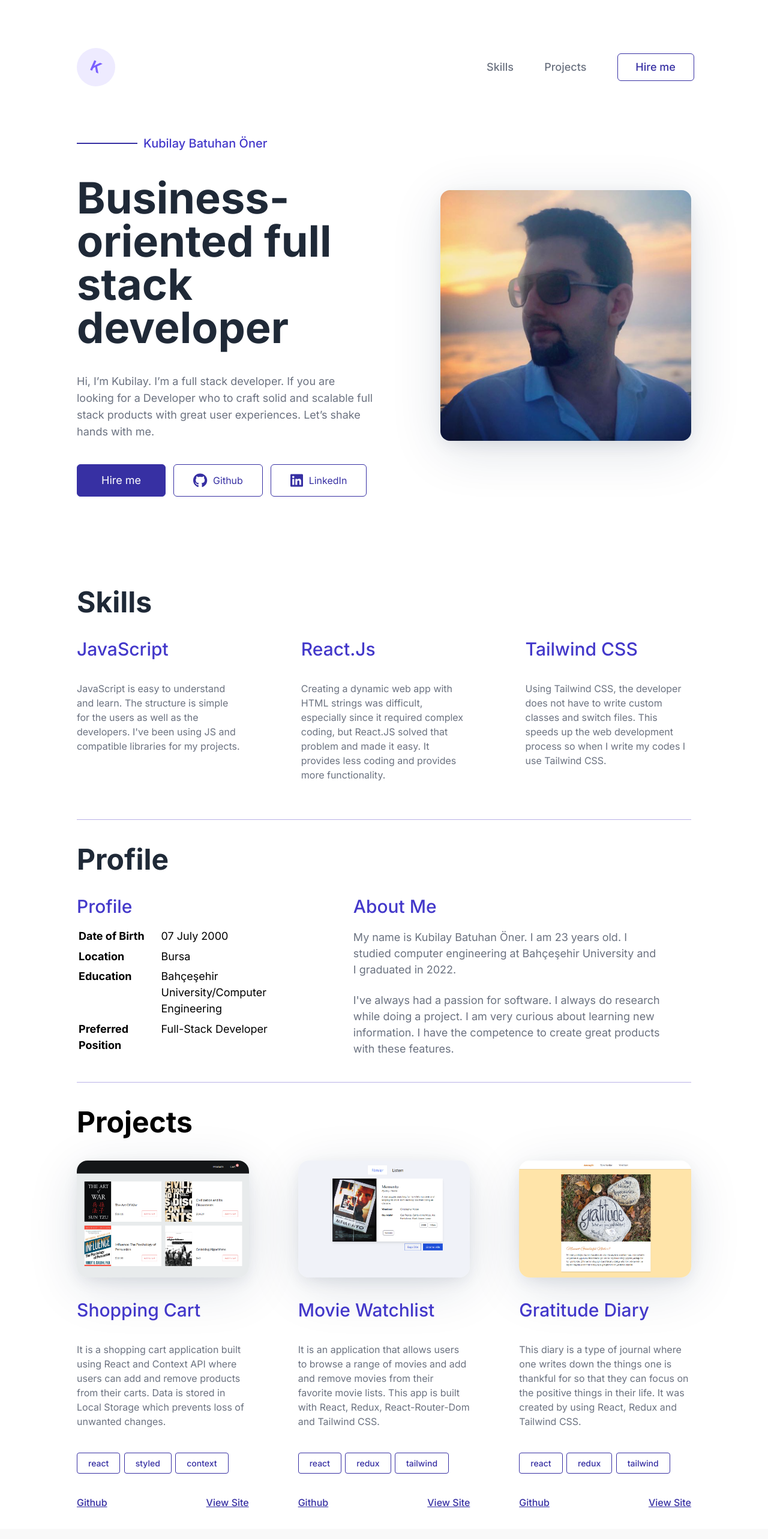
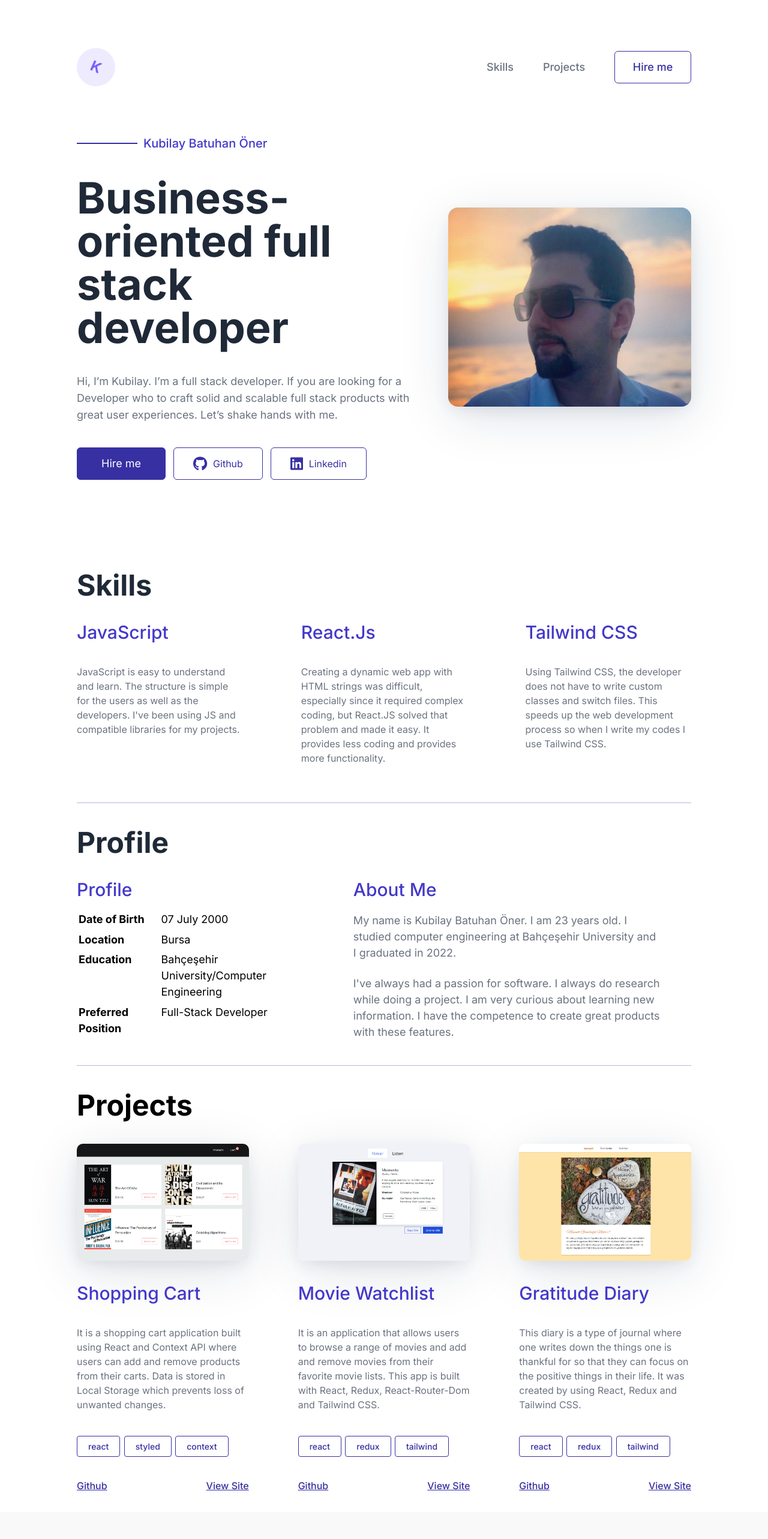
Before and after one commit to KubiBatuOner/portfolyo, a React (Create React App) app: page / in a window 1280 px wide. Shown: the top 2566 px of the page at 60% size. Built offline with nearby package versions, Linux system fonts and the light colour scheme.

Commit message:
mock data oluşturuldu footer ve introda resize yapıldı

```diff
--- a/src/components/Footer.js
+++ b/src/components/Footer.js
@@ -39,11 +39,11 @@ export default function Footer(props) {
       className="outerContainer bg-[#f9f9f9] py-[12vh] flex items-start lg:flex lg:flex-col lg:items-center lg:gap-y-[5vh]"
       id="hire-me"
     >
-      <div className="innerContainer w-[80%] flex flex-col gap-y-[8vh] ml-[10%] lg:w-[85%] lg:items-center lg:m-0">
-        <h2 className="text-[2.625rem] font-bold w-[80%] leading-[52.5px] text-[#1F2937] lg:w-[100%] lg:m-0 lg:text-center lg:text-[2.5rem]">
+      <div className="innerContainer w-[80%] flex flex-col gap-y-[6vh] ml-[10%] lg:w-[85%] lg:items-center lg:m-0">
+        <h2 className="text-[2.625rem] font-semibold w-[55%] leading-[52.5px] text-[#1F2937] lg:w-[60%] lg:m-0 lg:text-center lg:text-[2.5rem]">
           Let's work together on your next product
         </h2>
-        <div className="emailContainer flex justify-between items-center w-[85%] gap-x-[2vw] lg:flex-col lg:gap-y-[3vh] lg:items-center">
+        <div className="emailContainer w-[65%] lg:flex lg:flex-col lg:items-center">
           <a
             className="text-[#af0c48] underline font-medium text-[1.25rem] flex"
             href="mailto:kbatuhanoner@yahoo.com"
@@ -51,24 +51,26 @@ export default function Footer(props) {
             <img className="pr-2" src={el} alt="el" />
             kbatuhanoner@yahoo.com
           </a>
-          <div className="linksContainer flex justify-end gap-x-[3vw] w-[70%] lg:justify-center">
+          <div className="linksContainer flex flex-col gap-x-[3vw] lg:justify-center">
             <a
-              className="githubLink text-[#00ab6b] font-medium leading-[27px] text-[1.125rem]"
+              className="githubLink text-[#00ab6b] font-medium leading-[27px] text-[1.125rem] my-2 flex"
               href="https://github.com/KubiBatuOner"
             >
+              <img className="pr-2" src={el} alt="el" />
               Github
             </a>
             <a
-              className="linkedinlink text-[#0077b5] font-medium leading-[27px] text-[1.1rem]"
+              className="linkedinlink text-[#0077b5] font-medium leading-[27px] text-[1.1rem] flex"
               href="https://www.linkedin.com/in/kubilay-batuhan-öner-a45130234/"
             >
-              LinkedIn
+              <img className="pr-2" src={el} alt="el" />
+              Linkedin
             </a>
           </div>
         </div>
       </div>
       <form
-        className="flex flex-col w-[40%] gap-y-[2vh] mr-[10%] lg:m-0 lg:gap-y-[4vh] sm:w-[70%]"
+        className="flex flex-col w-[40%] gap-y-[2vh] mr-[10%] ml-[13%] lg:m-0 lg:gap-y-[4vh] sm:w-[70%]"
         onSubmit={handleSubmit(sendEmail)}
         href="mailto:kbatuhanoner@yahoo.com"
       >
--- a/src/components/Header.js
+++ b/src/components/Header.js
@@ -8,7 +8,7 @@ export default function Header() {
           <div className="h-[4rem] flex justify-center items-center">K</div>
         </div>
       </div>
-      <nav className="flex justify-between items-center gap-x-[4vw] w-[33.3%] lg:py-[0.5vh] lg:px-[1vw] lg:w-[50vw] sm:justify-center">
+      <nav className="flex justify-between items-center gap-x-[2vw] w-[33.3%] lg:py-[0.5vh] lg:px-[1vw] lg:w-[50vw] sm:justify-center">
         <HashLink smooth to="/#skills">
           <a
             className="text-[1.125rem] font-medium leading-7 text-[#6B7280] cursor-pointer hover:text-[#3730A3]"
@@ -27,7 +27,7 @@ export default function Header() {
         </HashLink>
         <HashLink smooth to="/#hire-me">
           <a
-            className="flex justify-center items-center truncate w-[10vw] border border-solid border-[#3730A3] rounded-md py-[1vh] text-[18px] leading-7 text-[#3730A3] font-medium cursor-pointer hover:bg-[#3730a3] hover:text-[#ffffff] lg:w-[15vw] sm:w-[25vw]"
+            className="flex justify-center items-center truncate w-[10vw] border border-solid border-[#3730A3] rounded-md py-[12px] text-[18px] leading-7 text-[#3730A3] font-medium cursor-pointer hover:bg-[#3730a3] hover:text-[#ffffff] lg:w-[15vw] sm:w-[25vw]"
             href="#hire-me"
           >
             Hire me
--- a/src/components/Intro.js
+++ b/src/components/Intro.js
@@ -1,4 +1,3 @@
-import kubiFoto from "./../images/fotoKubi.png";
 import { FontAwesomeIcon } from "@fortawesome/react-fontawesome";
 import { faGithub, faLinkedin } from "@fortawesome/free-brands-svg-icons";
 
@@ -47,18 +46,12 @@ export default function Intro() {
                 className="text-[#3730A3]"
                 href="https://www.linkedin.com/in/kubilay-batuhan-öner-a45130234/"
               >
-                LinkedIn
+                Linkedin
               </a>
             </div>
           </div>
         </div>
-        <div className="kubiFoto flex justify-end lg:justify-center">
-          <img
-            className="max-w-[90%] rounded-2xl shadow-[0_8px_28px_-6px_rgba(24,39,75,0.12),0_18px_88px_-4px_rgba(24,39,75,0.14)] lg:max-w-[75%] sm:max-w-[90%]"
-            src={kubiFoto}
-            alt="kubiFoto"
-          />
-        </div>
+        <div className="kubiFoto bg-cover bg-top bg-no-repeat bg-kubiFoto w-[39vw] h-[26vw] rounded-2xl shadow-[0_8px_28px_-6px_rgba(24,39,75,0.12),0_18px_88px_-4px_rgba(24,39,75,0.14)] lg:w-[60%] lg:h-[45vh] sm:w-[90%]"></div>
       </div>
     </div>
   );
--- a/src/components/Projects.js
+++ b/src/components/Projects.js
@@ -2,7 +2,7 @@ import diary from "../images/minnetGünlük.png";
 import watchlist from "../images/izlemeListe.png";
 import shoppingCart from "../images/shoppingListe.png";
 
-export default function Projects() {
+export default function Projects(props) {
   return (
     <div
       className="w-[80%] my-0 mx-auto flex flex-col gap-y-[5vh] pt-[42px] pb-[36px] sm:w-[100%]"
@@ -19,7 +19,7 @@ export default function Projects() {
             rel="noreferrer"
           >
             <img
-              className="max-w-[100%] rounded-[18px] shadow-[0_8px_28px_-6px_rgba(24,39,75,0.12),0_18px_88px_-4px_rgba(24,39,75,0.14)]"
+              className="max-w-[100%] rounded-[10px] shadow-[0_8px_28px_-6px_rgba(24,39,75,0.12),0_18px_88px_-4px_rgba(24,39,75,0.14)]"
               src={shoppingCart}
               alt="shoppingCart"
             />
@@ -70,7 +70,7 @@ export default function Projects() {
             rel="noreferrer"
           >
             <img
-              className="max-w-[100%] rounded-[18px] shadow-[0_8px_28px_-6px_rgba(24,39,75,0.12),0_18px_88px_-4px_rgba(24,39,75,0.14)]"
+              className="max-w-[100%] rounded-[10px] shadow-[0_8px_28px_-6px_rgba(24,39,75,0.12),0_18px_88px_-4px_rgba(24,39,75,0.14)]"
               src={watchlist}
               alt="watchlist"
             />
@@ -121,7 +121,7 @@ export default function Projects() {
             rel="noreferrer"
           >
             <img
-              className="max-w-[100%] rounded-[18px] shadow-[0_8px_28px_-6px_rgba(24,39,75,0.12),0_18px_88px_-4px_rgba(24,39,75,0.14)]"
+              className="max-w-[100%] rounded-[10px] shadow-[0_8px_28px_-6px_rgba(24,39,75,0.12),0_18px_88px_-4px_rgba(24,39,75,0.14)]"
               src={diary}
               alt="diary"
             />
--- /dev/null
+++ b/src/components/data.js
@@ -0,0 +1,38 @@
+export const projects = [
+  {
+    id: 1,
+    img: "../images/shoppingListe.png",
+    title: "Shopping Cart",
+    description:
+      "It is a shopping cart application built using React and Context API where users can add and remove products from their carts. Data is stored in Local Storage which prevents loss of unwanted changes.",
+    lang1: "react",
+    lang2: "styled",
+    lang3: "context",
+    github: "https://github.com/KubiBatuOner/fsweb-s11g1-shopping-cart",
+    site: "https://fsweb-s11g1-shopping-cart-git-main-kubibatuoner.vercel.app",
+  },
+  {
+    id: 2,
+    img: "../images/izlemeListe.png",
+    title: "Movie Watchlist",
+    description:
+      "It is an application that allows users to browse a range of movies and add and remove movies from their favorite movie lists. This app is built with React, Redux, React-Router-Dom and Tailwind CSS.",
+    lang1: "react",
+    lang2: "redux",
+    lang3: "tailwind.",
+    github: "https://github.com/KubiBatuOner/fsweb-s10g3-redux-watchlist",
+    site: "https://fsweb-s10g3-redux-watchlist-git-main-kubibatuoner.vercel.app",
+  },
+  {
+    id: 3,
+    img: "../images/minnetGünlük.png",
+    title: "Gratitude Diary",
+    description:
+      "This diary is a type of journal where one writes down the things one is thankful for so that they can focus on the positive things in their life. It was created by using React, Redux and Tailwind CSS.",
+    lang1: "react",
+    lang2: "redux",
+    lang3: "tailwind",
+    github: "https://github.com/KubiBatuOner/fsweb-s10-challenge",
+    site: "https://fsweb-s10-challenge-chi.vercel.app",
+  },
+];
--- a/tailwind.config.js
+++ b/tailwind.config.js
@@ -4,8 +4,11 @@ module.exports = {
   theme: {
     extend: {},
     screens: {
-      lg: { max: "1130px" },
+      lg: { max: "1054px" },
       sm: { max: "479px" },
+    },
+    backgroundImage: {
+      kubiFoto: "url('/src/images/fotoKubi.png')",
     },
   },
   plugins: [],
```
Also changed, not shown: src/components/Project.js (added).
